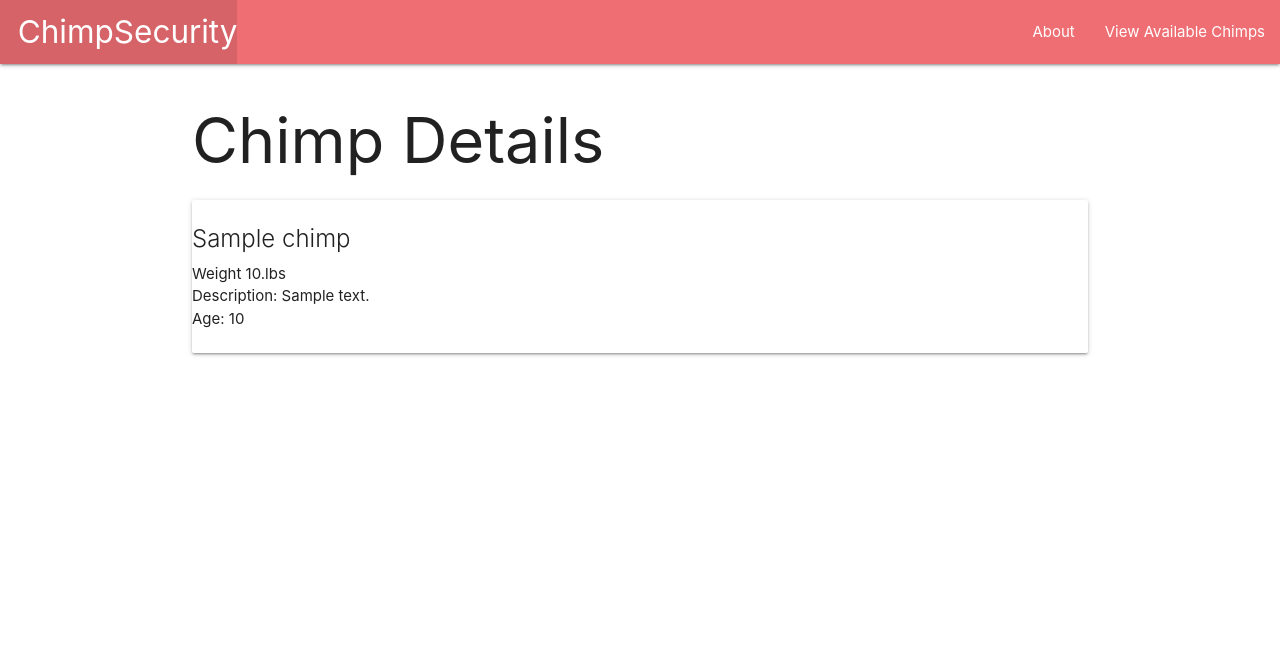
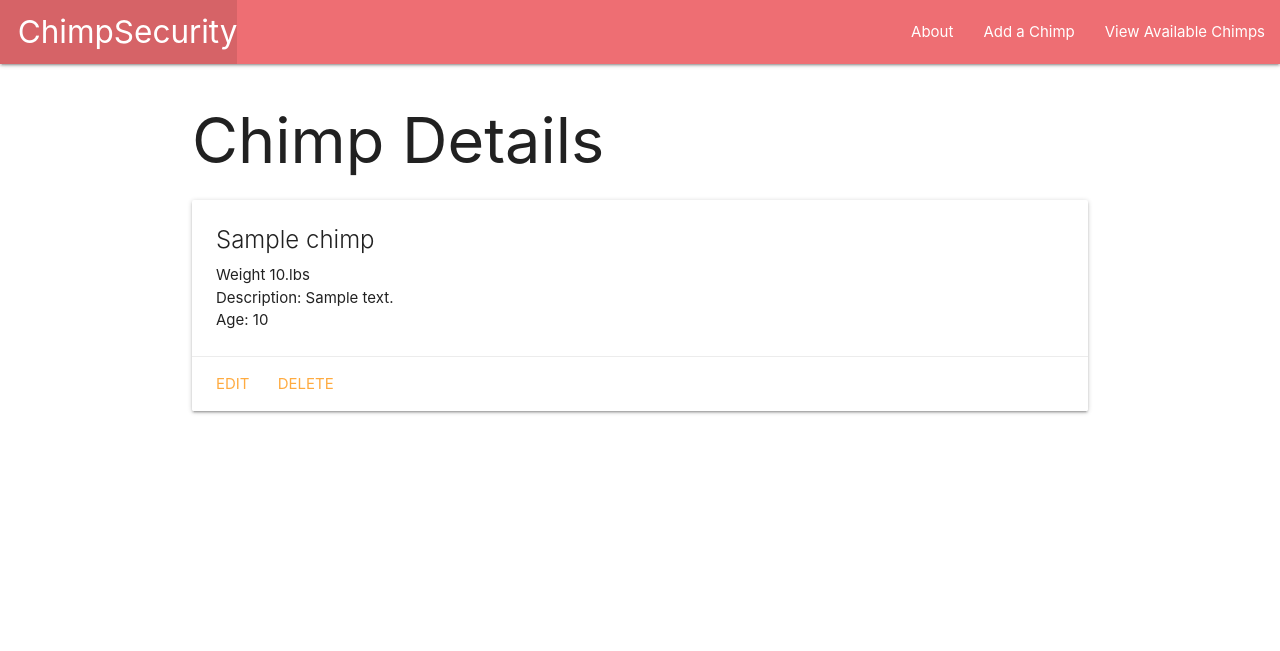
Before and after one commit to gdoza5/chimpcollector, a Django app: page /chimps/1 in a window 1280 px wide. Shown: the top 651 px of the page. Run offline with Django 3.2, Linux system fonts and the light colour scheme; tables that the repository leaves empty hold one stand-in row (Sample ...).

Commit message:
added modelform for chimp

```diff
--- a/main_app/models.py
+++ b/main_app/models.py
@@ -1,4 +1,5 @@
 from django.db import models
+from django.urls import reverse
 
 # Create your models here.
 
@@ -7,3 +8,9 @@ class Chimp(models.Model):
     weight = models.IntegerField()
     description = models.TextField(max_length=250)
     age = models.IntegerField()
+
+    def __str__(self):
+        return self.name
+
+    def get_absolute_url(self):
+        return reverse('detail', kwargs={'chimp_id': self.id})
--- a/main_app/templates/base.html
+++ b/main_app/templates/base.html
@@ -18,8 +18,9 @@
           <li><a href="/" class="left brand-logo">&nbsp;&nbsp;ChimpSecurity</a></li>
         </ul>
         <ul class="right">
-          <li><a href="/about">About</a></li>
-          <li><a href="/chimps">View Available Chimps</a></li>
+          <li><a href="{% url 'about' %}">About</a></li>
+          <li><a href="{% url 'chimps_create' %}">Add a Chimp</a></li>
+          <li><a href="{% url 'index' %}">View Available Chimps</a></li>
         </ul>
       </div>
     </nav>
--- a/main_app/templates/chimps/detail.html
+++ b/main_app/templates/chimps/detail.html
@@ -4,12 +4,16 @@
 <h1>Chimp Details</h1>
 
 <div class="card">
-    <dive class="card-content">
+    <div class="card-content">
         <span class="card-title">{{ chimp.name }}</span>
         <p>Weight {{ chimp.weight }}.lbs</p>
         <p>Description: {{ chimp.description }}</p>
         <p>Age: {{ chimp.age }}</p>
-    </dive>
+    </div>
+    <div class="card-action">
+        <a href="{% url 'chimps_update' chimp.id %}">Edit</a>
+        <a href="{% url 'chimps_delete' chimp.id %}">Delete</a>
+    </div>
 </div>
 
 {% endblock %}
--- a/main_app/templates/chimps/index.html
+++ b/main_app/templates/chimps/index.html
@@ -5,7 +5,7 @@
 
 {% for chimp in chimps %}
     <div class="card">
-        <a href="/chimps/{{ chimp.id }}"
+        <a href="{% url 'detail' chimp.id %}">
         <div class="card-content">
             <span class="card-title">{{ chimp.name }}</span>
             <p>{{ chimp.weight }}.lbs</p>
--- a/main_app/urls.py
+++ b/main_app/urls.py
@@ -6,4 +6,7 @@ urlpatterns = [
     path('about/', views.about, name='about'),
     path('chimps/', views.chimps_index, name='index'),
     path('chimps/<int:chimp_id>', views.chimps_detail, name='detail'),
+    path('chimps/create/', views.ChimpCreate.as_view(), name='chimps_create'),
+    path('chimps/<int:pk>/update', views.ChimpUpdate.as_view(), name='chimps_update'),
+    path('chimps/<int:pk>/delete', views.ChimpDelete.as_view(), name='chimps_delete'),
 ]
--- a/main_app/views.py
+++ b/main_app/views.py
@@ -1,8 +1,20 @@
 from django.shortcuts import render
+from django.views.generic.edit import CreateView, UpdateView, DeleteView
 from .models import Chimp
 
 # Create your views here.
+class  ChimpCreate(CreateView):
+    model = Chimp
+    fields = '__all__'
 
+
+class ChimpUpdate(UpdateView):
+    model = Chimp
+    fields = ['weight', 'description', 'age']
+
+class ChimpDelete(DeleteView):
+    model = Chimp
+    success_url = '/chimps/'
 
 def home(request):
     return render(request, 'home.html/')
```
Also changed, not shown: main_app/templates/main_app/chimp_form.html (added, +12 -0 lines).
